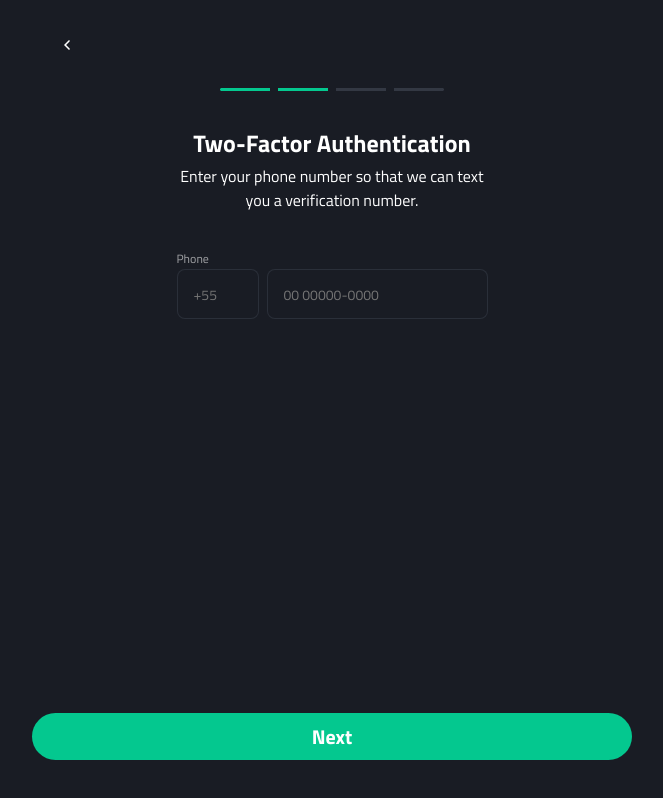
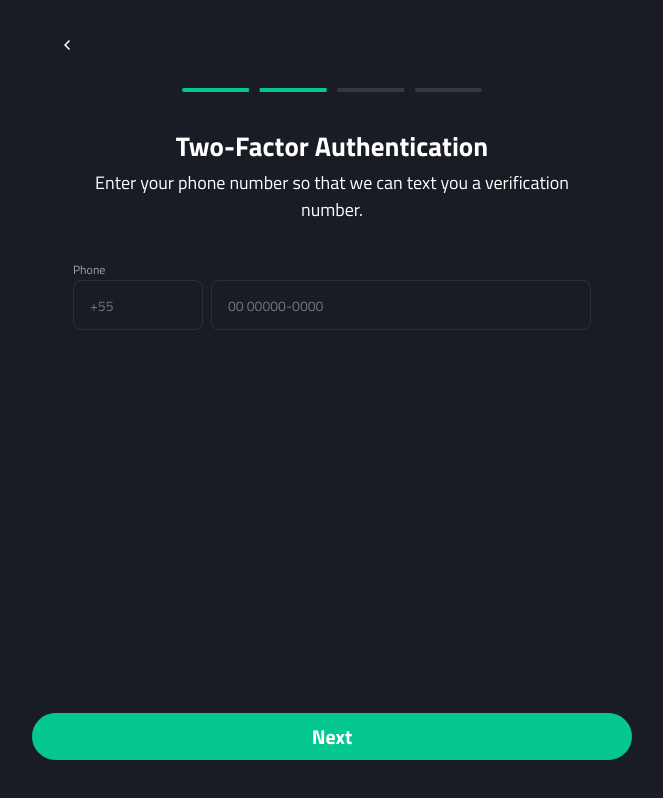
Before and after one commit to Maduxt/Wallet-App, a website: page html/authentication/authentication.html in a window 1536 px wide. Shown: the whole page, without its empty margins (436-1099 px from the left). Drawn offline with Linux system fonts and the light colour scheme.

Commit message:
responsive authentication

```diff
--- a/assets/css/authentication.css
+++ b/assets/css/authentication.css
@@ -97,3 +97,153 @@ body {
 .authentication-input::-webkit-inner-spin-button {
   -webkit-appearance: none;
 }
+
+@media screen and (min-width: 576px) {
+  .header {
+    width: 400px;
+    max-width: 100%;
+    height: 56px;
+  }
+
+}
+
+@media screen and (min-width: 768px) {
+  .header {
+    width: 430px;
+    max-width: 100%;
+    height: 56px;
+  }
+
+  .description {
+    height: 100px;
+    width: 350px;
+  }
+
+  .authentication-step {
+    width: 270px;
+  }
+
+  .authentication-input {
+    font-size: 0.875rem;
+    height: 50px;
+    width: 250px;
+    border: 1px solid var(--border-color);
+    border-radius: 8px;
+    padding-left: 16px;
+  }
+
+  .authentication-input.sm {
+    height: 50px;
+    width: 90px;
+    border: 1px solid var(--border-color);
+    border-radius: 8px;
+    padding-left: 16px;
+  }
+
+}
+
+@media screen and (min-width: 992px) {
+  .header {
+    width: 450px;
+    max-width: 100%;
+    height: 56px;
+  }
+
+  .description {
+    height: 100px;
+    width: 450px;
+    font-size: 1.125rem;
+  }
+
+  .authentication-step {
+    width: 280px;
+  }
+
+  .authentication-input {
+    font-size: 0.875rem;
+    height: 50px;
+    width: 320px;
+    border: 1px solid var(--border-color);
+    border-radius: 8px;
+    padding-left: 16px;
+  }
+
+  .authentication-input.sm {
+    height: 50px;
+    width: 130px;
+    border: 1px solid var(--border-color);
+    border-radius: 8px;
+    padding-left: 16px;
+  }
+
+}
+
+@media screen and (min-width: 1200px) {
+  .header {
+    width: 550px;
+    max-width: 100%;
+    height: 56px;
+  }
+
+  .description {
+    height: 100px;
+    width: 475px;
+    font-size: 1.125rem;
+  }
+
+  .authentication-step {
+    width: 300px;
+  }
+
+  .authentication-input {
+    font-size: 0.875rem;
+    height: 50px;
+    width: 350px;
+    border: 1px solid var(--border-color);
+    border-radius: 8px;
+    padding-left: 16px;
+  }
+
+  .authentication-input.sm {
+    height: 50px;
+    width: 130px;
+    border: 1px solid var(--border-color);
+    border-radius: 8px;
+    padding-left: 16px;
+  }
+}
+
+@media screen and (min-width: 1400px) {
+  .header {
+    width: 600px;
+    max-width: 100%;
+    height: 56px;
+  }
+
+  .description {
+    height: 100px;
+    width: 500px;
+    font-size: 1.125rem;
+  }
+
+  .authentication-step {
+    width: 300px;
+  }
+
+  .authentication-input {
+    font-size: 0.875rem;
+    height: 50px;
+    width: 380px;
+    border: 1px solid var(--border-color);
+    border-radius: 8px;
+    padding-left: 16px;
+  }
+
+  .authentication-input.sm {
+    height: 50px;
+    width: 130px;
+    border: 1px solid var(--border-color);
+    border-radius: 8px;
+    padding-left: 16px;
+  }
+}
--- a/html/authentication/authentication.html
+++ b/html/authentication/authentication.html
@@ -24,11 +24,11 @@
                         you a verification number.
                         </p>
                     </div>
-                    <form class="authentication-form" action="">
+                    <form action="">
                         <label class="authentication-label" for="phone">Phone</label>
                         <div class="authentication-inputs">
-                            <input class="authentication-input sm" type="number" name="international" id="international" placeholder="+55">
-                            <input class="authentication-input" type="number" name="number" id="number" placeholder="00 00000-0000">
+                            <input class="authentication-input sm" type="number" name="international" id="international" placeholder="+55" required>
+                            <input class="authentication-input" type="number" name="number" id="number" placeholder="00 00000-0000" required>
                         </div>
                     </form>
                 </section>
```
